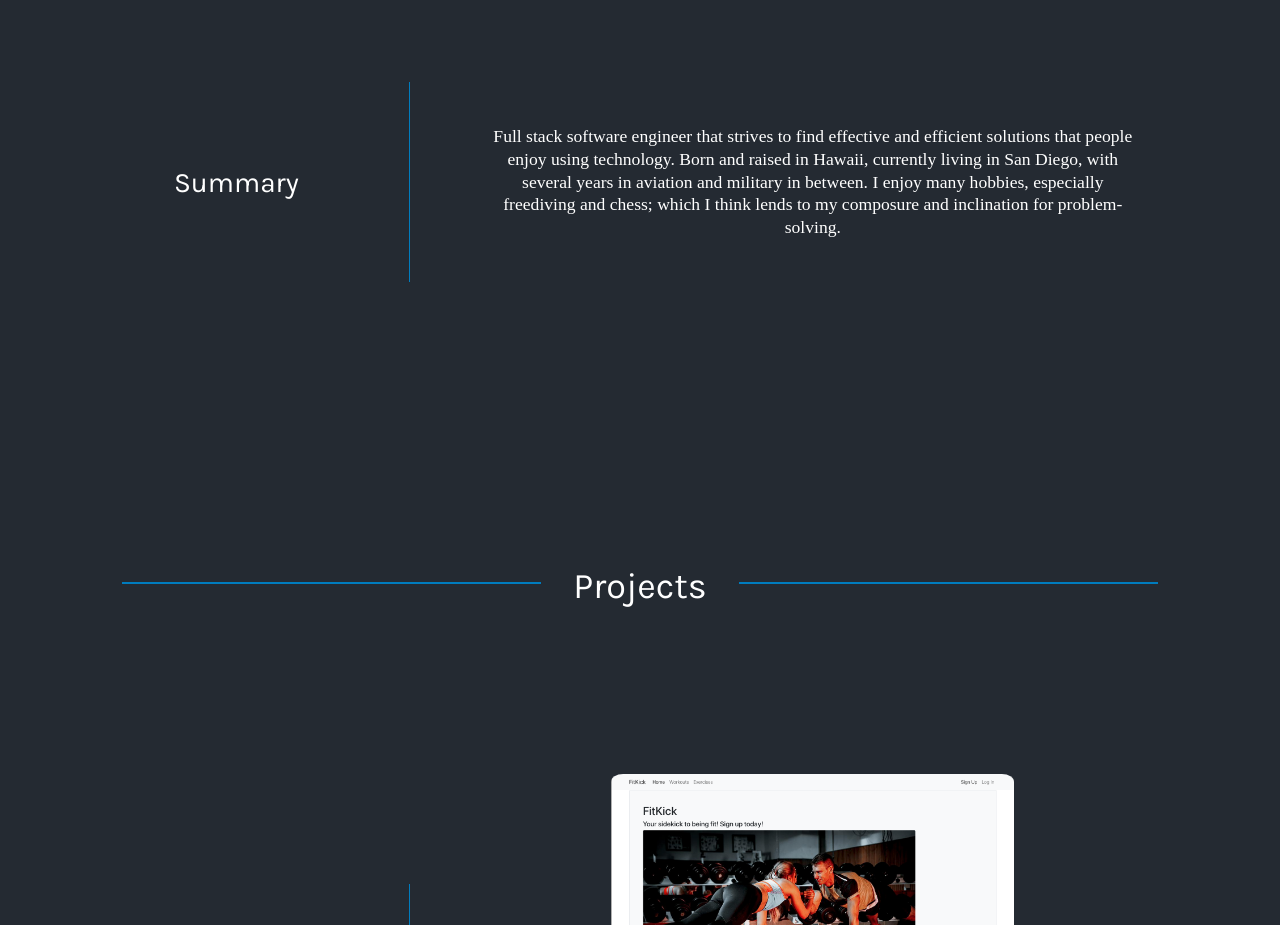
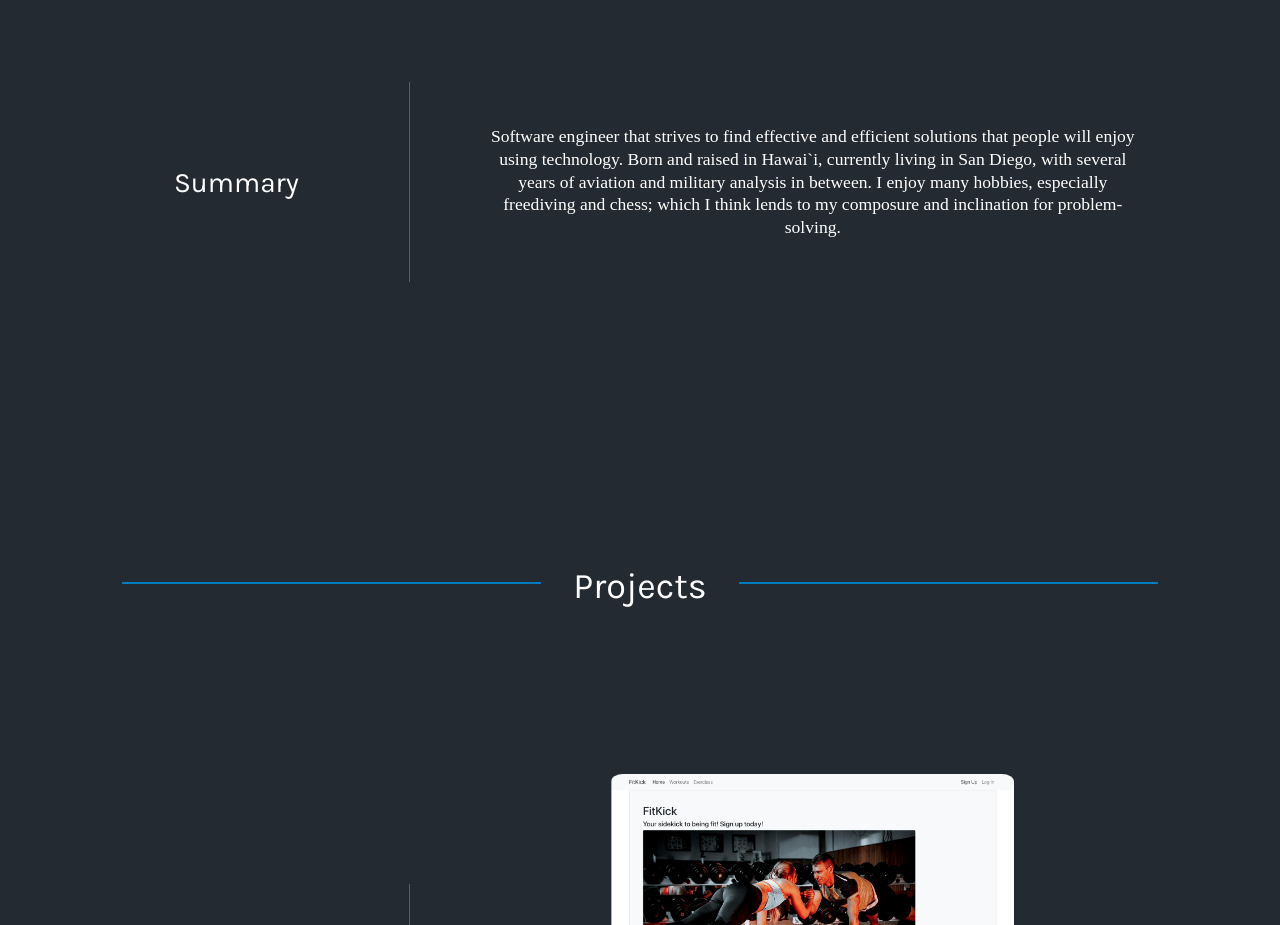
Before and after one commit to tkg808/tkg808.github.io, a website: page index.html in a window 1280 px wide. Shown: the part 1020-1945 px from the top of the page. Drawn offline with Linux system fonts and the light colour scheme; a web font is replaced by a local one.

Commit message:
Update summary text

```diff
--- a/index.html
+++ b/index.html
@@ -62,14 +62,13 @@
 
       <div class="detail-container about-detail">
         <p class="summary-text">
-          Full stack software engineer that strives to find effective and efficient solutions that people enjoy using
+          Software engineer that strives to find effective and efficient solutions that people will enjoy using
           technology.
+          Born and raised in Hawai`i, currently living in San Diego, with several years of aviation and
+          military analysis in between.
 
-          Born and raised in Hawaii, currently living in San Diego, with several years in aviation and
-          military in between.
-
-          I enjoy many hobbies, especially freediving and chess; which I think lends to my
-          composure and inclination for problem-solving.
+          I enjoy many hobbies, especially freediving and chess; which I think lends to my composure and inclination for
+          problem-solving.
         </p>
       </div>
     </section>
```
